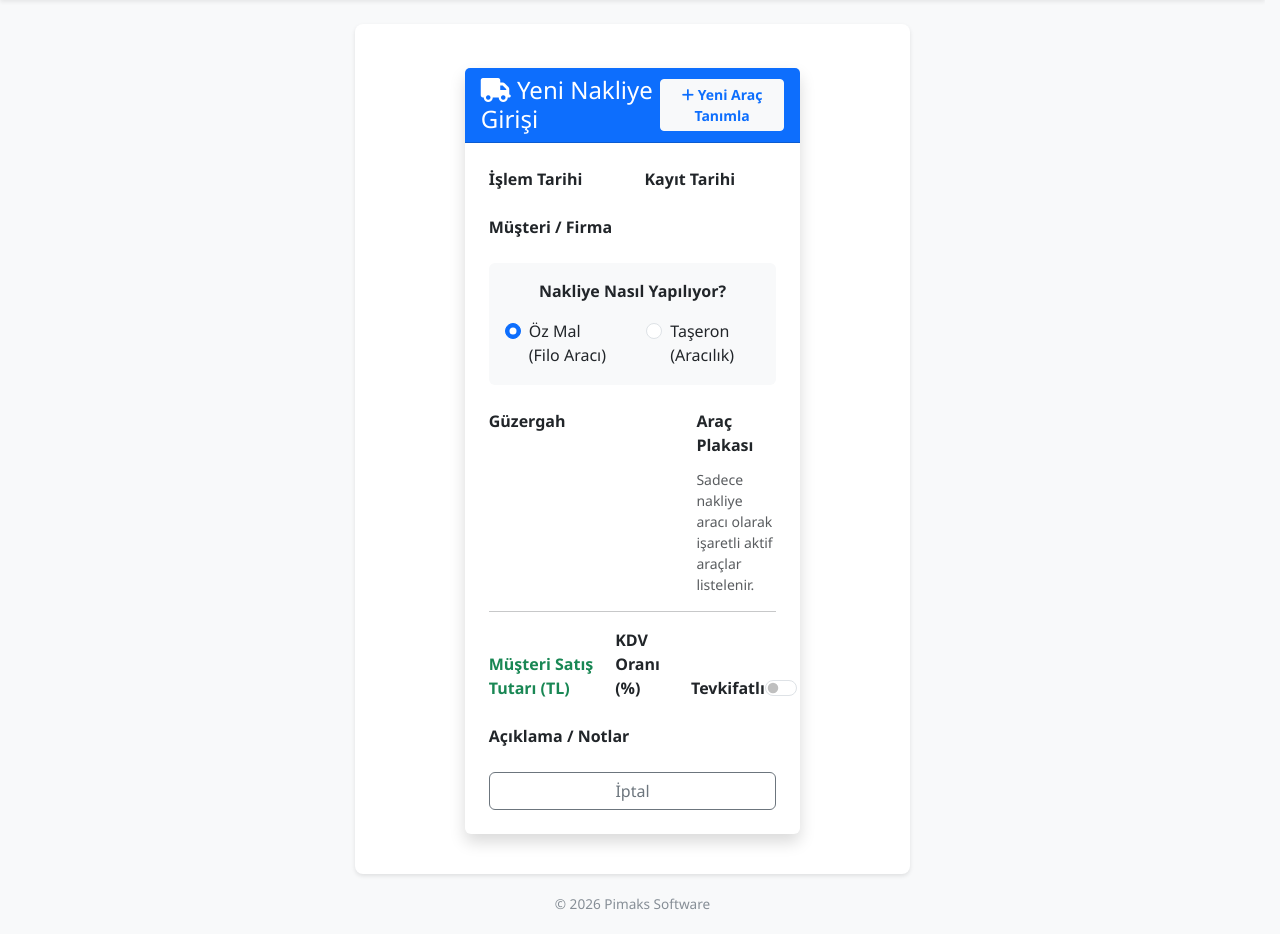
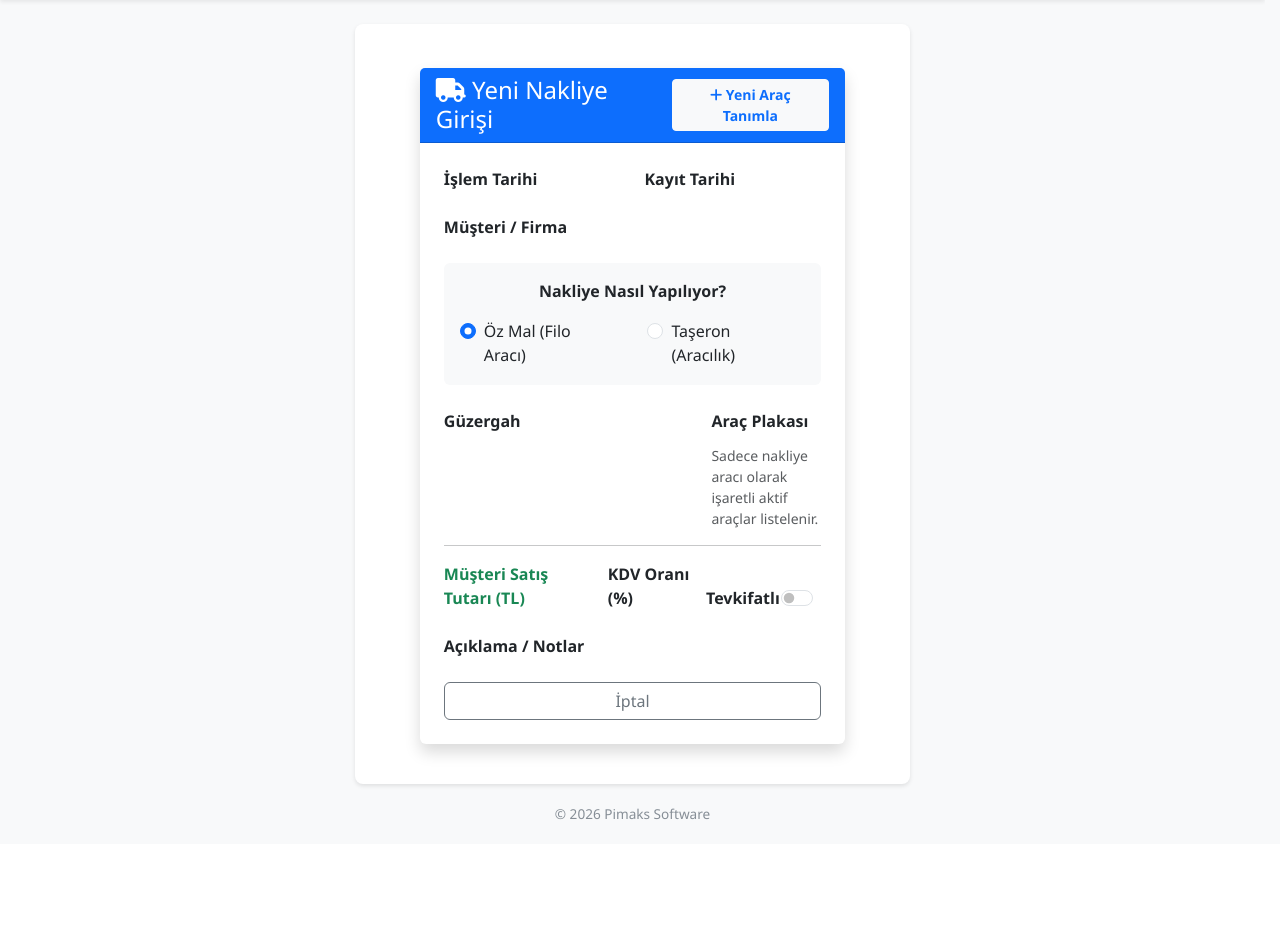
Before and after one commit to pimaksinsaat-cmyk/kiralama_projesi_v4, a Python web app: template app/templates/nakliyeler/ekle.html in a window 1280 px wide. Shown: the part 108-1042 px from the top of the page. After the commit the page ends 928 px from the top, so only its background shows below. Run offline with Jinja, Linux system fonts and the light colour scheme; the template is opened without the code that fills it, so the values that code supplies are empty; some libraries are stand-ins or nearby versions.

Commit message:
Nakliye ekle formunu genislet

```diff
--- a/app/templates/nakliyeler/ekle.html
+++ b/app/templates/nakliyeler/ekle.html
@@ -7,7 +7,7 @@
 {% block content %}
 <div class="container mt-4">
     <div class="row">
-        <div class="col-md-8 offset-md-2">
+        <div class="col-md-10 offset-md-1">
             <div class="card shadow border-0">
                 <div class="card-header bg-primary text-white d-flex justify-content-between align-items-center">
                     <h4 class="mb-0"><i class="fas fa-truck"></i> Yeni Nakliye Girişi</h4>
```
